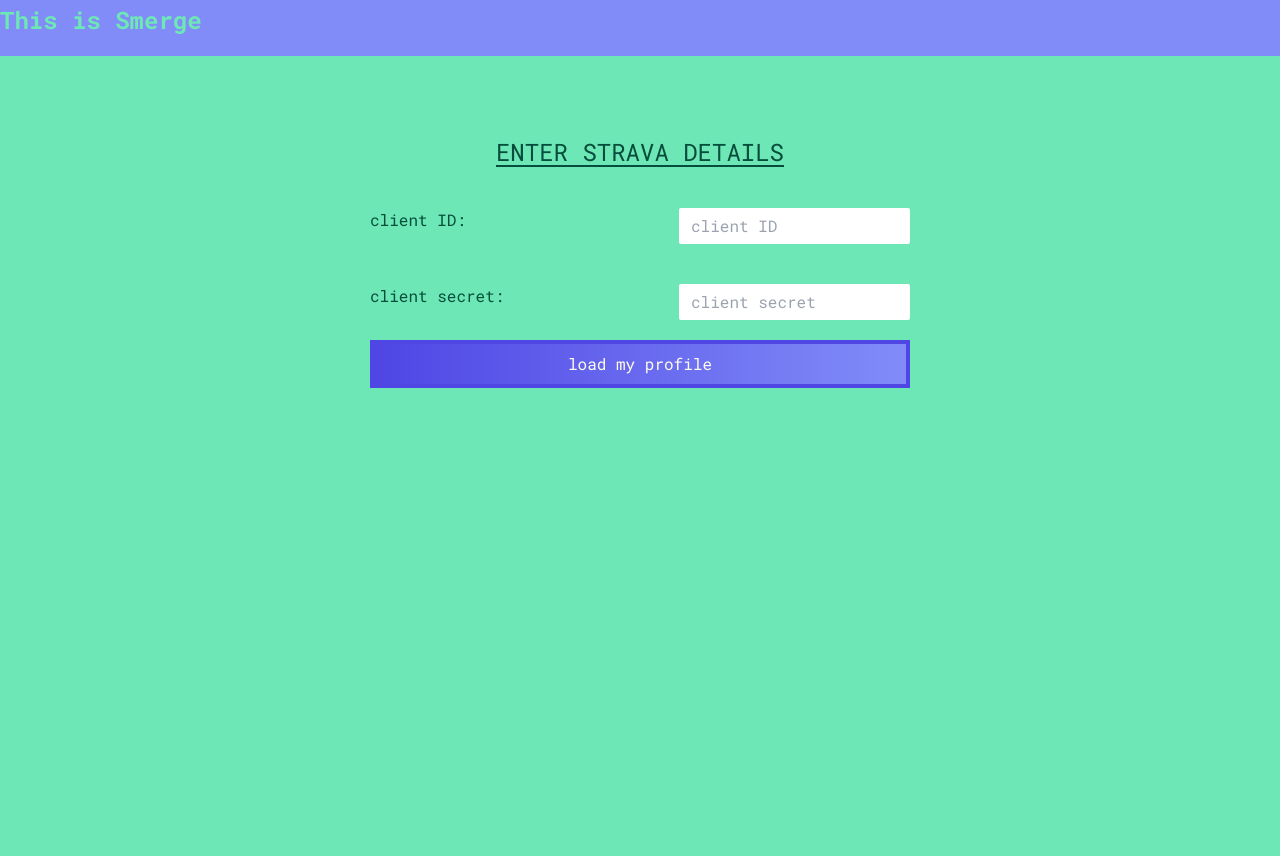
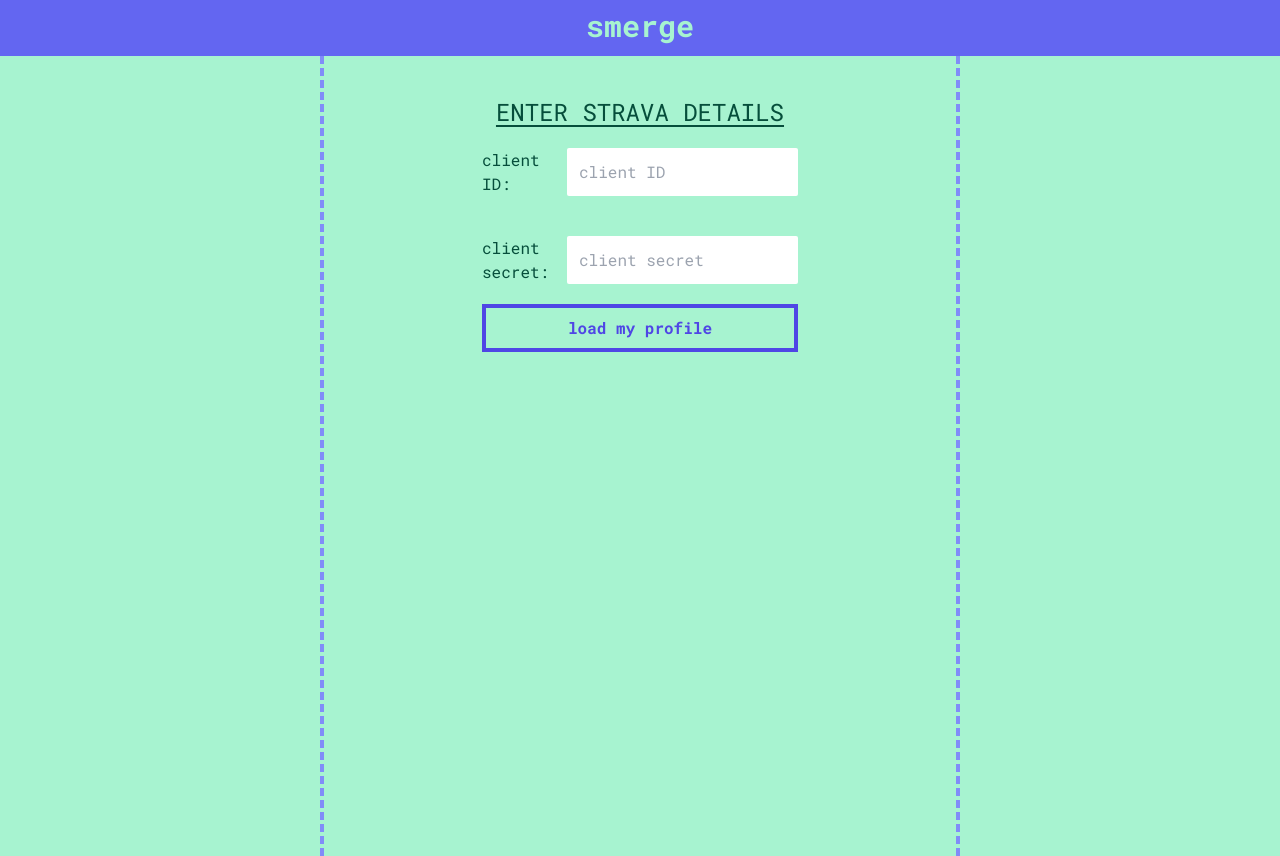
Before and after one commit to yostsone/strava_merger, a React (Create React App) app: page / in a window 1280 px wide. Before the commit the page ends 800 px from the top, so only its background shows below. Built offline with nearby package versions, Linux system fonts and the light colour scheme.

Commit message:
Style and structure adjustments, updated logic related to getting user

```diff
--- a/src/components/App/App.tsx
+++ b/src/components/App/App.tsx
@@ -1,7 +1,6 @@
 import React from 'react';
 import './App.css';
 import { BrowserRouter, Routes, Route } from 'react-router-dom';
-import MyAccount from '../MyAccount/MyAccount';
 import Home from '../Home/Home';
 import MyStats from '../MyStats/MyStats';
 import Header from "../HeaderFooter/Header";
@@ -10,11 +9,12 @@
   return (
     <BrowserRouter>
       <Header />
-      <Routes>
-        <Route path='' element={<Home/>}/>
-        <Route path='profile' element={<MyAccount/>}/>
-        <Route path='stats' element={<MyStats/>}/>
-      </Routes>
+      <div className="h-screen md:w-2/3 lg:w-1/2 mx-auto md:border-x-4 md:border-dashed md:border-indigo-400 ">
+        <Routes>
+          <Route path='' element={<Home/>}/>
+          <Route path='stats' element={<MyStats/>}/>
+        </Routes>
+      </div>
     </BrowserRouter>
   );
 }
--- a/src/components/GetAccount/GetAccount.tsx
+++ b/src/components/GetAccount/GetAccount.tsx
@@ -1,25 +1,28 @@
-import React from 'react';
-
-function GetAccount() {
+/**
+ * Gets user client_id and client_secret, redirects to Strava authorization page and returns url with code
+ * @constructor
+ */
+export default function GetAccount() {
   window.localStorage.removeItem('customerData');
   const getProfileData = (formData:any): void =>  {
     let clientId: string = formData.get('clientId');
     let clientSecret: string = formData.get('clientSecret');
     window.localStorage.setItem('userLogin', JSON.stringify({ clientId, clientSecret }));
-    // @ts-ignore
+    // @ts-ignore TO BE DONE
     window.location = `http://www.strava.com/oauth/authorize?client_id=${clientId}&response_type=code&redirect_uri=http://localhost:3000/&approval_prompt=force&scope=read`;
   };
 
   return (
-      <div className="flex flex-col p-20">
+      <div className="flex flex-col py-10">
         <div className="flex justify-center">
           <h1>Enter Strava details</h1>
         </div>
-        <div className="flex justify-center m-5">
-          <form className="w-1/2 flex flex-col" action={ getProfileData }>
+        <div className="flex justify-center">
+          <form className="flex flex-col xl:w-1/2 " action={ getProfileData }>
             <div className="flex justify-between py-5">
               <label htmlFor="clientId">client ID:</label>
               <input
+                  required
                   type="text"
                   name="clientId"
                   placeholder="client ID"
@@ -28,16 +31,17 @@
             <div className="flex justify-between py-5">
               <label htmlFor="clientSecret">client secret:</label>
               <input
+                  required
                   type="password"
                   name="clientSecret"
                   placeholder="client secret"
               />
             </div>
-            <button type="submit">Load My Profile</button>
+            <button type="submit" className="lowercase text-indigo-600 border-indigo-600 border-4 p-2 font-bold">
+              Load My Profile
+            </button>
           </form>
         </div>
       </div>
   )
 }
-
-export default GetAccount;
--- a/src/components/HeaderFooter/Header.tsx
+++ b/src/components/HeaderFooter/Header.tsx
@@ -13,18 +13,18 @@
 
   if (!firstname || !photo) {
     return (
-      <div className="flex justify-between bg-indigo-400 h-14">
-        <div className="text-emerald-300 text-2xl leading-10 font-bold">This is Smerge</div>
+      <div className="flex justify-center bg-indigo-500 h-14">
+        <div className="text-emerald-200 text-3xl p-2 font-bold">smerge</div>
       </div>
     );
   }
 
   return (
-      <div className="flex justify-between bg-indigo-400 h-14">
+      <div className="flex justify-between bg-indigo-500 h-14">
         <div className="flex justify-start">
-          <button onClick={ logOut }>Log out</button>
+          <button className="p-2" onClick={ logOut }>Log out</button>
         </div>
-        <div className="text-emerald-300 text-2xl leading-10 font-bold">This is Smerge</div>
+        <div className="text-emerald-200 text-3xl p-2 font-bold">smerge</div>
         <div className="flex justify-end">
           <span className="p-4 border-transparent">{ firstname }</span>
           <img className="m-2 size-10 rounded-full border-4 border-indigo-500" src={ photo ?? photo } alt="Profile"/>
--- /dev/null
+++ b/src/components/Loader/Loader.tsx
@@ -0,0 +1,6 @@
+// TO BE CREATED
+export default function Loader() {
+  return (
+      <h2>🌀 Loading...🌀</h2>
+  )
+}
--- a/src/components/MyAccount/MyAccountApi.tsx
+++ b/src/components/MyAccount/MyAccountApi.tsx
@@ -1,9 +1,17 @@
 import axios from 'axios';
 
-export default function getUserToken(clientId: string | null, clientSecret: string | null, code: string | null) {
+/**
+ * Gets users token and athlete data from Strava
+ * Note: this request will be valid only once with every code
+ *
+ * @param clientId: string | null
+ * @param clientSecret string | null
+ * @param code string | null
+ */
+export function getUserData(clientId: string | null, clientSecret: string | null, code: string | null) {
   return axios.post('https://www.strava.com/oauth/token', {
     client_id: clientId,
     client_secret: clientSecret,
     code
-  })
+  });
 }
--- a/src/components/MyAccount/MyAccountType.tsx
+++ b/src/components/MyAccount/MyAccountType.tsx
@@ -2,6 +2,11 @@
   firstname: string | null
   lastname: string | null
   photo: string | undefined,
+  username:  string | null,
+  bio:  string | null,
+  city:  string | null,
+  createdAt:  string,
+  weight:  number | null
   accessToken: string | null
 };
 
--- /dev/null
+++ b/src/components/MyAccountInfo/MyAccountInfo.tsx
@@ -0,0 +1,36 @@
+import { Profile } from '../MyAccount/MyAccountType';
+
+export default function MyAccountInfo( { props }: { props: Profile }) {
+  const { firstname, lastname, photo, bio, city, createdAt, weight } = props;
+
+  return (
+     <>
+       <div className="flex justify-center">
+         <h1>Hello { firstname }!</h1>
+       </div>
+       <div className="flex justify-center pt-10">
+         <img className="size-24 rounded-full border-4 border-indigo-500" src={ photo } alt="Profile"/>
+       </div>
+       <div className="grid grid-cols-2 gap-4 pt-10">
+         <div className="border-b-2 border-emerald-900 text-right">Full name</div>
+         <div className="border-b-2 border-emerald-900">{ firstname } { lastname }</div>
+         <div className="border-b-2 border-emerald-900 text-right">Bio</div>
+         <div className="border-b-2 border-emerald-900">{ bio }</div>
+         <div className="border-b-2 border-emerald-900 text-right">Current City</div>
+         <div className="border-b-2 border-emerald-900">{ city }</div>
+         <div className="border-b-2 border-emerald-900 text-right">Weight</div>
+         <div className="border-b-2 border-emerald-900">{ weight }</div>
+         <div className="border-b-2 border-emerald-900 text-right">Enjoys strava since</div>
+         <div className="border-b-2 border-emerald-900">{ readableDate(createdAt) }</div>
+       </div>
+     </>
+  );
+}
+
+const readableDate = (createdAt: string):string => {
+  if (createdAt === '') {
+    return '-';
+  }
+
+  return new Date(createdAt).toLocaleString('en-us',{ month:'short', day: 'numeric', year:'numeric'});
+}
--- a/src/index.css
+++ b/src/index.css
@@ -7,12 +7,8 @@
   html {
     font-family: "Roboto Mono", system-ui, sans-serif;
     @apply h-screen;
-    @apply bg-emerald-300;
+    @apply bg-emerald-200;
     @apply text-emerald-900;
-  }
-
-  button, a {
-    @apply lowercase text-amber-50 border-indigo-600 border-4 p-2 bg-gradient-to-r from-indigo-600 to-indigo-400;
   }
 
   input {
--- a/src/utils/BrowserDatabase/BrowserDatabaseType.tsx
+++ b/src/utils/BrowserDatabase/BrowserDatabaseType.tsx
@@ -2,6 +2,11 @@
   firstname?: string
   lastname?: string
   photo?: string
+  username?: string
+  createdAt?: string
+  weight?: number
+  bio?: string
+  city?: string
   accessToken?: string
   clientId?: string
   clientSecret?: string
--- a/src/utils/User.tsx
+++ b/src/utils/User.tsx
@@ -11,9 +11,13 @@
     firstname:  null,
     lastname: null,
     photo: undefined,
-    accessToken: null
+    username: null,
+    bio: null,
+    city: null,
+    createdAt: null,
+    weight: null
   };
-};
+}
 
 /**
  * Get login details from local storage
@@ -25,4 +29,4 @@
     clientId: null,
     clientSecret: null
   };
-};
+}
```
